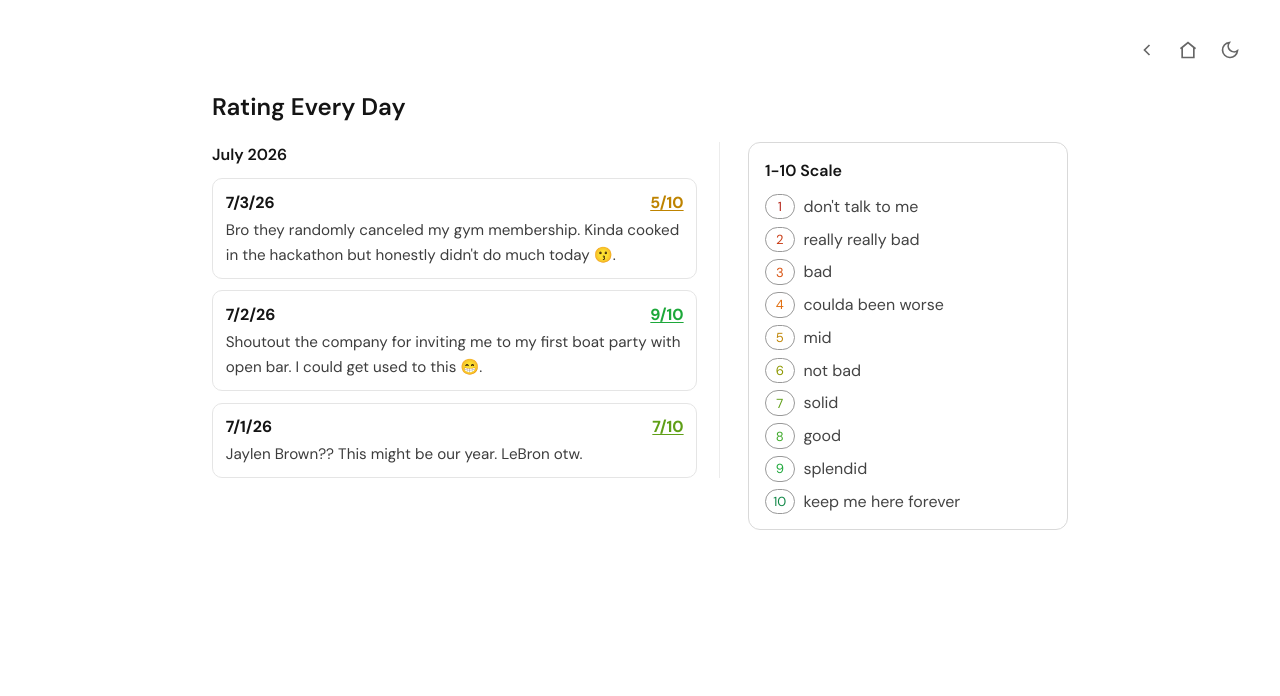
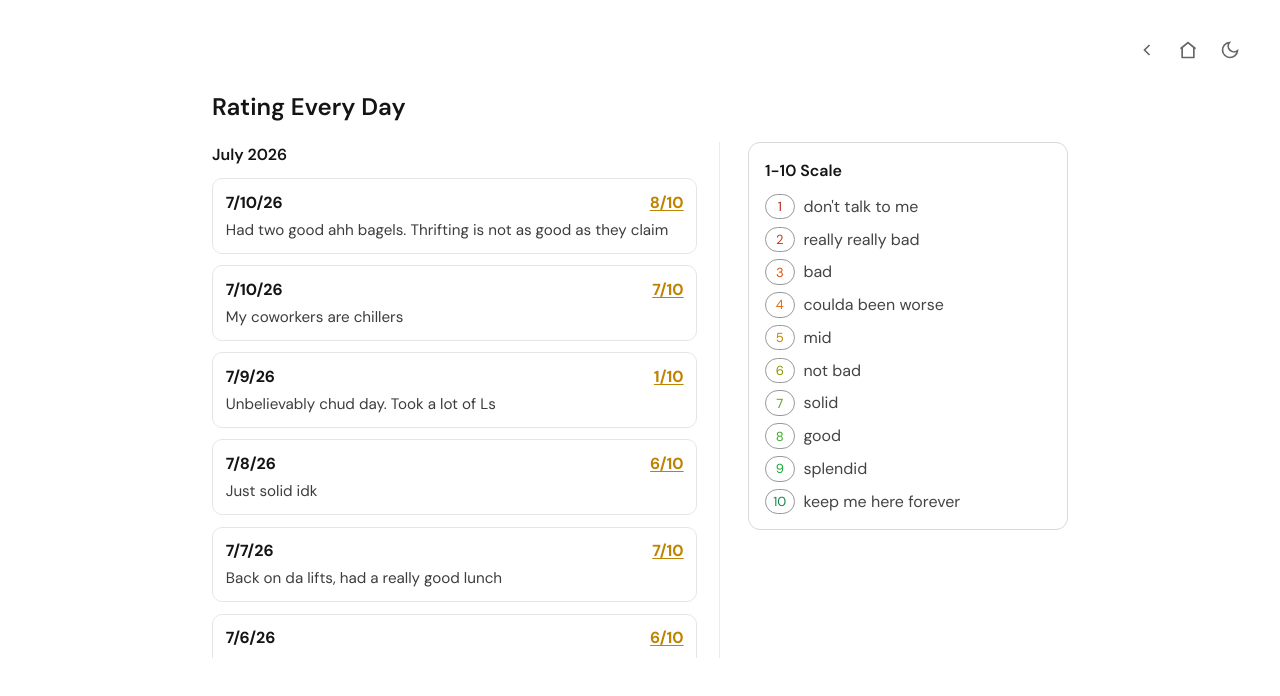
Before and after one commit to hansenfan/portfolio-website, a React (Vite) app: page /daily-rating in a window 1280 px wide. Shown: the top 696 px of the page. Built offline with nearby package versions, Linux system fonts and the light colour scheme.

Commit message:
july 4 week

```diff
--- a/src/components/DailyRating.jsx
+++ b/src/components/DailyRating.jsx
@@ -7,6 +7,87 @@ function DailyRating() {
         <section className="page-section daily-journal">
           <h2 className="section-title">July 2026</h2>
           <div className="entry-list">
+
+            <article className="entry-item">
+              <div className="entry-meta">
+                <span className="entry-date">7/10/26</span>
+                <span className="entry-score score-5">8/10</span>
+              </div>
+              <p className="entry-text">
+                Had two good ahh bagels. Thrifting is not as good as they claim
+              </p>
+            </article>
+
+            <article className="entry-item">
+              <div className="entry-meta">
+                <span className="entry-date">7/10/26</span>
+                <span className="entry-score score-5">7/10</span>
+              </div>
+              <p className="entry-text">
+                My coworkers are chillers
+              </p>
+            </article>
+
+            <article className="entry-item">
+              <div className="entry-meta">
+                <span className="entry-date">7/9/26</span>
+                <span className="entry-score score-5">1/10</span>
+              </div>
+              <p className="entry-text">
+                Unbelievably chud day. Took a lot of Ls
+              </p>
+            </article>
+
+            <article className="entry-item">
+              <div className="entry-meta">
+                <span className="entry-date">7/8/26</span>
+                <span className="entry-score score-5">6/10</span>
+              </div>
+              <p className="entry-text">
+                Just solid idk
+              </p>
+            </article>
+
+            <article className="entry-item">
+              <div className="entry-meta">
+                <span className="entry-date">7/7/26</span>
+                <span className="entry-score score-5">7/10</span>
+              </div>
+              <p className="entry-text">
+                Back on da lifts, had a really good lunch
+              </p>
+            </article>
+
+            <article className="entry-item">
+              <div className="entry-meta">
+                <span className="entry-date">7/6/26</span>
+                <span className="entry-score score-5">6/10</span>
+              </div>
+              <p className="entry-text">
+                Average day. I swear my cooking is getting worse
+              </p>
+            </article>
+
+            <article className="entry-item">
+              <div className="entry-meta">
+                <span className="entry-date">7/5/26</span>
+                <span className="entry-score score-5">7.5/10</span>
+              </div>
+              <p className="entry-text">
+                Museums are much more interesting when they're free. Don't think I can eat fries for a month
+              </p>
+            </article>
+            <article className="entry-item">
+              <div className="entry-meta">
+                <span className="entry-date">7/4/26</span>
+                <span className="entry-score score-5">8.5/10</span>
+              </div>
+              <p className="entry-text">
+                Honored America by spending another summer abroad. Bruges is not real😮
+              </p>
+            </article>
+
+
             <article className="entry-item">
               <div className="entry-meta">
                 <span className="entry-date">7/3/26</span>
```
